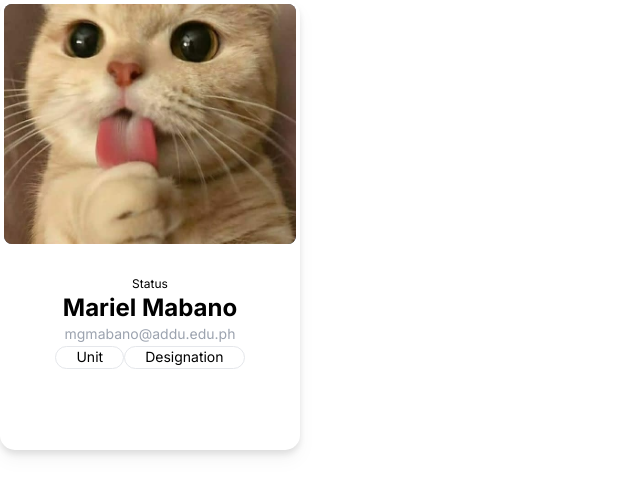
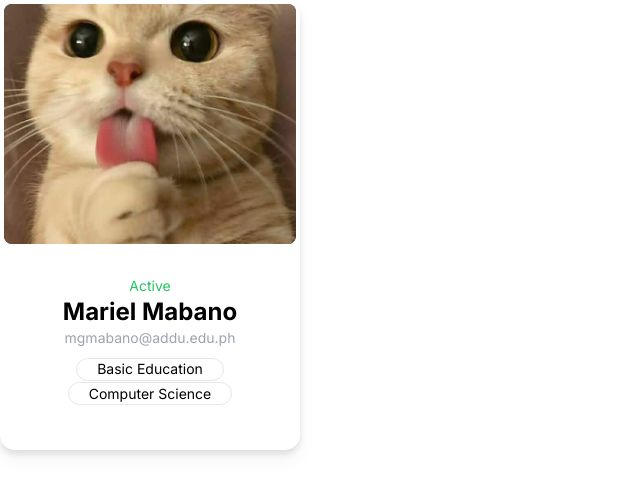
Before and after one commit to Miraii133/isfo-employee-management-system, a Next.js app: page / in a window 1280 px wide. Shown: the top 494 px of the page, without its empty margins (0-640 px from the left). Built offline with nearby package versions, Linux system fonts and the light colour scheme.

Commit message:
refactor: changed to props

```diff
--- a/src/app/components/EmployeeCard.js
+++ b/src/app/components/EmployeeCard.js
@@ -1,30 +1,45 @@
 import React from "react";
 import Image from "next/image";
 
-const EmployeeCard = () => {
+const EmployeeCard = ({
+  picture,
+  fullname,
+  email,
+  unit,
+  designation,
+  status,
+}) => {
   return (
     <div className="w-[18.75rem] h-[28.125rem] rounded-[0.9375rem] bg-white border-4 border-transparent drop-shadow-lg">
       <div className="w-full h-[15rem] bg-slate-600 rounded-[0.5rem] relative">
         <Image
           className="rounded-[0.5rem] object-center"
           fill={true}
-          src="/sample.jpg"
+          src={picture}
           alt="Employee Picture"
           style={{ objectFit: "cover" }}
         />
       </div>
 
       <div className="pt-8 text-center items-center">
-        <h3 className="text-xs">Status</h3>
+        <h3
+          className={`text-sm ${
+            status === "Active" ? "text-green-500" : "text-red-500"
+          }`}
+        >
+          {status}
+        </h3>
 
-        <h1 className="text-2xl font-bold">Mariel Mabano</h1>
-        <h3 className="text-sm text-gray-400">mgmabano@addu.edu.ph</h3>
-        <h3 className="text-sm border rounded-full inline-block px-5 py-[0.5px]">
-          Unit
-        </h3>
-        <h3 className="text-sm border rounded-full inline-block px-5 py-[0.5px]">
-          Designation
-        </h3>
+        <h1 className="text-2xl font-bold">{fullname}</h1>
+        <h3 className="text-sm text-gray-400">{email}</h3>
+        <div className="p-2 gap-8">
+          <h3 className="text-sm border rounded-full inline-block px-5 py-[0.5px]">
+            {unit}
+          </h3>
+          <h3 className="text-sm border rounded-full inline-block px-5 py-[0.5px]">
+            {designation}
+          </h3>
+        </div>
       </div>
     </div>
   );
--- a/src/app/page.js
+++ b/src/app/page.js
@@ -1,9 +1,17 @@
 import EmployeeCard from "./components/EmployeeCard";
+import picture from "../../public/sample.jpg";
 
 export default function Home() {
   return (
     <main>
-      <EmployeeCard />
+      <EmployeeCard
+        picture={picture}
+        status="Active"
+        fullname="Mariel Mabano"
+        email="mgmabano@addu.edu.ph"
+        unit="Basic Education"
+        designation="Computer Science"
+      />
     </main>
   );
 }
```
